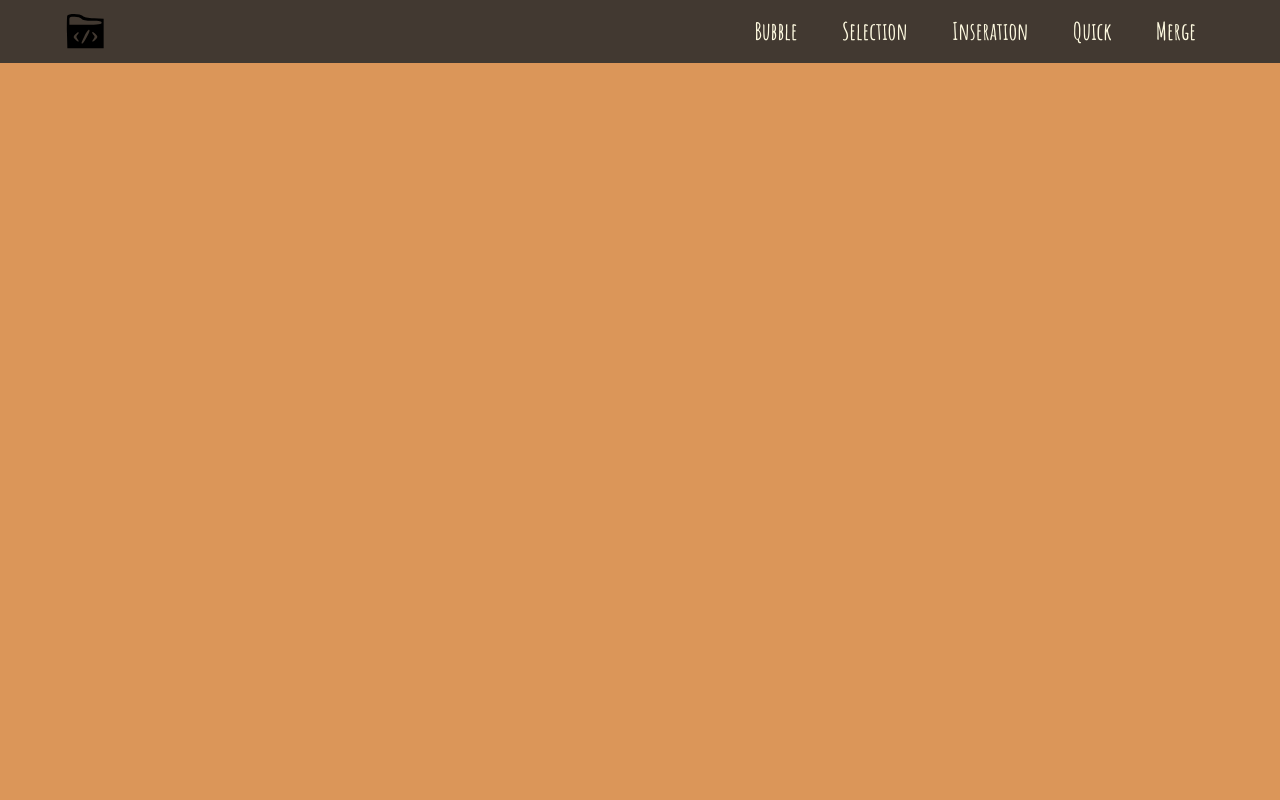
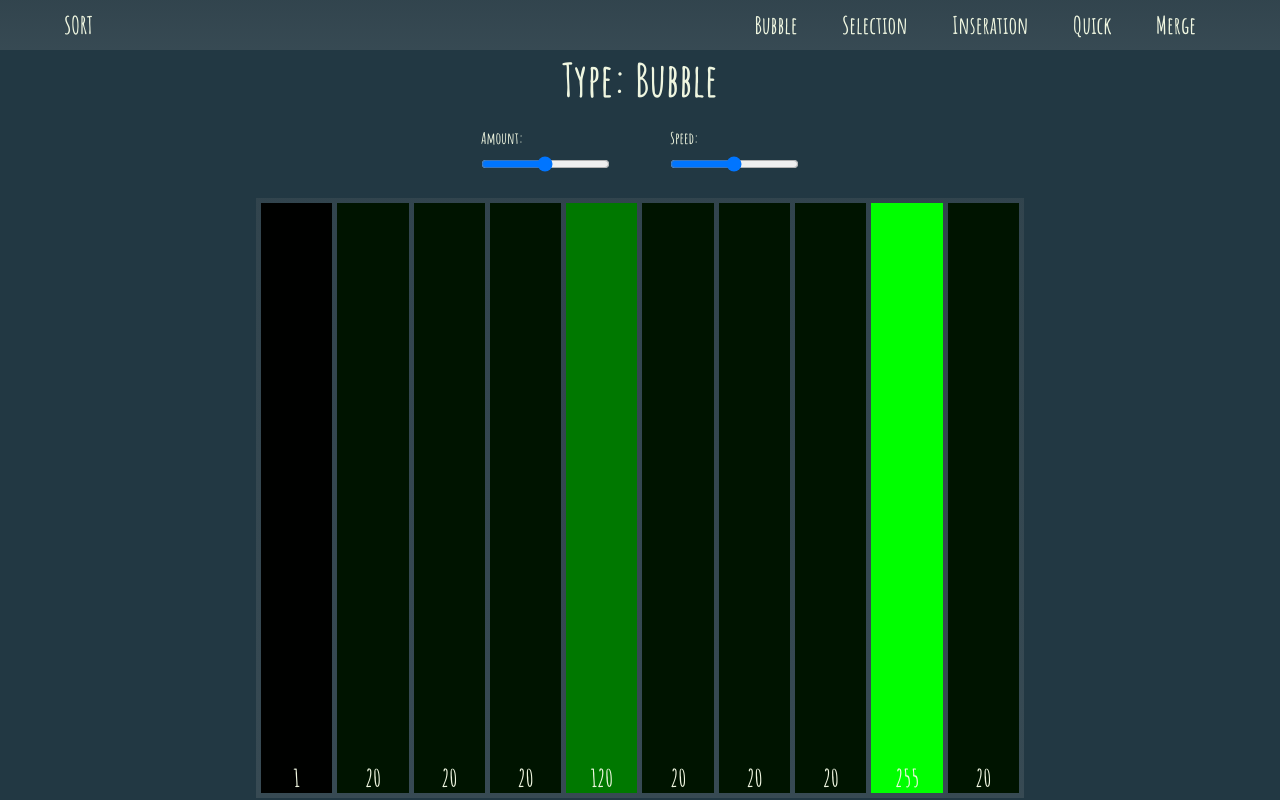
Before and after one commit to WiktorIszczek/Sorting-Algorytms, a plain HTML site: page index.html in a window 1280 px wide. Drawn offline with Linux system fonts and the light colour scheme.

Commit message:
Bace schema

```diff
--- a/index.html
+++ b/index.html
@@ -24,8 +24,8 @@
 </head>
 
 <body>
-    <header>
-        <img class="logo" alt="Types of sorting algorithms" src="./assets/icon.svg">
+    <header id="topHeader">
+        <div class="logo" alt="Types of sorting algorithms">SORT</div>
         <nav>
             <ul>
                 <li><div class="selectionType">Bubble</div ></li>
@@ -36,6 +36,31 @@
             </ul>
         </nav>
     </header>
+    <main>
+      <header id="sortingType">Type: Bubble</header>
+      <div id="menu">
+        <div class="slider">
+          <div class="menuPref">Amount:</div>
+          <input type="range" min="1" max="100" value="50"  id="myRange">
+        </div>
+        <div class="slider">
+          <div class="menuPref">Speed:</div>
+          <input type="range" min="1" max="100" value="50" id="myRange">
+        </div>
+      </div>
+      <div id="display">
+        <div class="itemDs" data-numValue="1">1</div>
+        <div class="itemDs" data-numValue="20">20</div>
+        <div class="itemDs" data-numValue="20">20</div>
+        <div class="itemDs" data-numValue="20">20</div>
+        <div class="itemDs" data-numValue="120">120</div>
+        <div class="itemDs" data-numValue="20">20</div>
+        <div class="itemDs" data-numValue="20">20</div>
+        <div class="itemDs" data-numValue="20">20</div>
+        <div class="itemDs" data-numValue="255">255</div>
+        <div class="itemDs" data-numValue="20">20</div>
+
+    </main>
   <!-- your content here... -->
   <script src="scripts/scripts.js"></script>
 </body>
--- a/scripts/scripts.js
+++ b/scripts/scripts.js
@@ -1,6 +1,12 @@
 selectorR = document.getElementsByClassName("selectionType");
-      for(el of selectorR){
-        el.addEventListener("click",(e)=>{
-            console.log(e.target.innerHTML );
-        })
-      }
+for (el of selectorR) {
+  el.addEventListener("click", (e) => {
+    console.log(e.target.innerHTML);
+  });
+}
+
+listOfItems = document.getElementsByClassName("itemDs");
+for (el of listOfItems) {
+    el.setAttribute('style', `background-color:rgba(0, ${el.dataset.numvalue}, 0, 1)`);
+    console.log(el.dataset.numvalue)
+}
--- a/styles/style.css
+++ b/styles/style.css
@@ -8,14 +8,15 @@
 
 }
 body{
-    background-color: #db9659;
+    color: #eff6e0;
+    background-color: #223843;
 }
 li,a, button{
-    color: #FEFAE0;
+    color: #eff6e0;
     text-decoration: none;
 }
-header{
-    background-color: #423931;
+#topHeader{
+    background: linear-gradient(0, rgba(179, 179, 179, 0.144), rgba(136, 136, 136, 0.151));
     display:flex;
     justify-content: flex-end;
     align-items: center;
@@ -26,6 +27,7 @@ header{
     cursor: pointer;
 }
 .logo{
+    font-style:inherit;
     margin-right: auto;
 }
 ul {
@@ -35,3 +37,43 @@ ul li {
     display: inline-block;
     padding: 0px 20px;
  }
+main{
+    display: flex;
+    align-items: center;
+    flex-direction: column;
+}
+ #sortingType{
+     font-size: 46px;
+ }
+
+ #menu{
+     display: flex;
+     justify-content: center;
+     margin: 20px;
+ }
+ .slider{
+    margin:0 30px;
+ }
+
+ .menuPref{
+     font-size: 16px;
+     margin-left: 0;
+ }
+#display{
+    display: flex;
+    background: linear-gradient(0, rgba(179, 179, 179, 0.144), rgba(136, 136, 136, 0.151));
+    width: 60%;
+    height: 600px;
+}
+
+.itemDs{
+    margin: 5px 0px 5px 5px;
+    width: 100%;
+    background-color: #223843;
+    display: flex;
+    justify-content: center;
+    align-items: flex-end;
+}
+.itemDs:last-child{
+    margin-right: 5px;
+}
```
